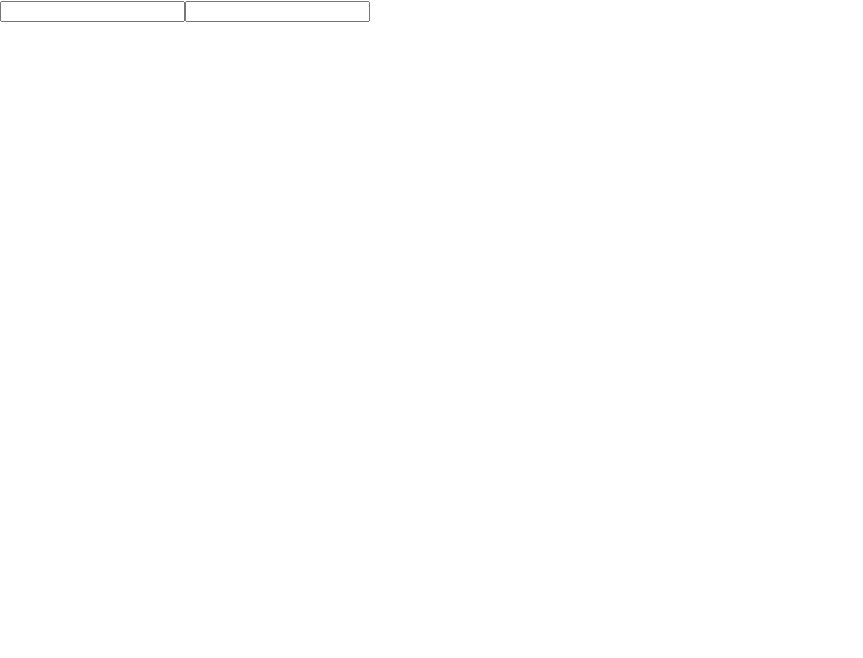
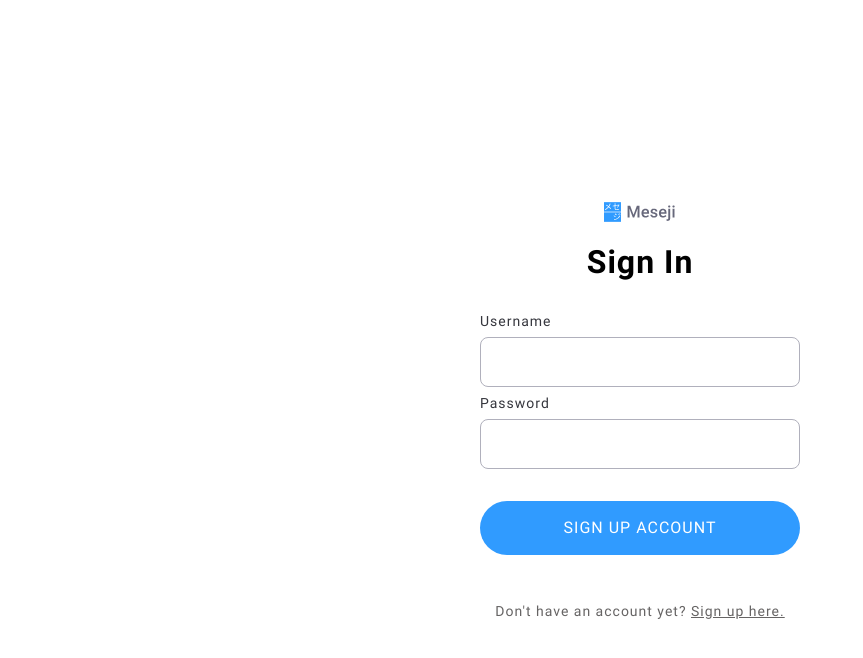
Before and after one commit to edraprasetio/commercey, a React (Create React App) app in the folder frontend/: page /signin in a window 1280 px wide. Shown: the top 658 px of the page, without its empty margins (0-863 px from the left). Built offline with nearby package versions, Linux system fonts and the light colour scheme.

Commit message:
Add Sign in page

```diff
--- a/frontend/src/pages/SignIn.tsx
+++ b/frontend/src/pages/SignIn.tsx
@@ -1,8 +1,89 @@
+import styled from '@emotion/styled'
+import { useState } from 'react'
+import { Heading32, SubHeading14, SubHeading16 } from '../styles/typography'
+import title from '../assets/icons/Title - large.svg'
+import CustomInput from '../components/atoms/input'
+import { BlueButton } from '../components/atoms/button'
+import { SimpleLink } from '../components/atoms/link'
+
+const FormContainer = styled.form`
+    display: flex;
+    width: 320px;
+    flex-direction: column;
+    align-items: center;
+    gap: 8px;
+`
+const TitleIcon = styled.img`
+    height: 30px;
+    width: 72px;
+`
+
+const TitleWrapper = styled.div`
+    display: flex;
+    flex-direction: column;
+    align-items: center;
+    gap: 16px;
+`
+
+const MainContainer = styled.div`
+    display: flex;
+    width: 100%;
+    height: 100vh;
+    gap: 32px;
+    flex-direction: column;
+    justify-content: center;
+    align-items: center;
+    padding-top: 16px;
+    padding-bottom: 16px;
+`
+
 export const SignIn = () => {
+    const [formData, setFormData] = useState({
+        username: '',
+        password: '',
+    })
+
+    const handleChange = (e: React.ChangeEvent<HTMLInputElement>) => {
+        setFormData({ ...formData, [e.target.name]: e.target.value })
+    }
+
+    const handleSubmit = () => {
+        console.log('Do Submission')
+    }
+
     return (
-        <div>
-            <input />
-            <input />
-        </div>
+        <MainContainer>
+            <TitleWrapper>
+                <TitleIcon src={title} />
+                <Heading32>Sign In</Heading32>
+            </TitleWrapper>
+
+            <FormContainer onSubmit={handleSubmit}>
+                <CustomInput
+                    label='Username'
+                    message=''
+                    type='text'
+                    name='username'
+                    value={formData.username}
+                    onChange={handleChange}
+                />
+                <CustomInput
+                    label='Password'
+                    type='password'
+                    name='password'
+                    value={formData.password}
+                    onChange={handleChange}
+                />
+                <BlueButton style={{ marginTop: '24px' }} type='submit'>
+                    <SubHeading16>SIGN UP ACCOUNT</SubHeading16>
+                </BlueButton>
+            </FormContainer>
+            <p style={{ color: '#666464' }}>
+                <SubHeading14>
+                    Don&apos;t have an account yet?{' '}
+                    <SimpleLink to='/signin'>Sign up here.</SimpleLink>
+                </SubHeading14>
+            </p>
+        </MainContainer>
     )
 }
--- a/frontend/src/pages/SignUp.tsx
+++ b/frontend/src/pages/SignUp.tsx
@@ -39,7 +39,7 @@ const MainContainer = styled.div`
 
 export const SignUp = () => {
     const [userCheck, setUserCheck] = useState(false)
-    const [hasError, setHasError] = useState(true)
+    const [hasError, setHasError] = useState(false)
     const [errors, setErrors] = useState<{ [key: string]: string }>({})
     const [formData, setFormData] = useState({
         username: '',
@@ -50,9 +50,6 @@ export const SignUp = () => {
         confirmPassword: '',
     })
 
-    // const [error, setError] = useState('')
-
-    // keeps data synced in user's perspective
     const handleChange = (e: React.ChangeEvent<HTMLInputElement>) => {
         setFormData({ ...formData, [e.target.name]: e.target.value })
     }
@@ -60,9 +57,7 @@ export const SignUp = () => {
     const handleSubmit = async (e: React.FormEvent) => {
         e.preventDefault()
 
-        // API call starts here
         try {
-            // Send data to the Go API
             const response = await fetch('http://localhost:5000/api/signup', {
                 method: 'POST',
                 headers: {
@@ -76,10 +71,10 @@ export const SignUp = () => {
             if (response.ok) {
                 console.log('User created:', data)
                 setUserCheck(true)
-                // Handle success (redirect, display success message, etc.)
+                setErrors({})
             } else {
                 console.error('Error:', data)
-                // Handle error (display error message)
+                setErrors(data.errors || {})
             }
         } catch (error) {
             console.error('Request failed', error)
@@ -117,13 +112,13 @@ export const SignUp = () => {
                     onChange={handleChange}
                 />
                 <CustomInput
-                    status={hasError ? 'error' : ''}
+                    status={errors.email ? 'error' : ''}
                     label='Email Address'
                     type='email'
                     name='email'
                     value={formData.email}
                     onChange={handleChange}
-                    message={hasError ? 'Email is already used' : ''}
+                    message={errors.email || ''}
                 />
                 <CustomInput
                     label='Password'
```
Also changed, not shown: 2 other files (tests, documents, lock files or other folders).
